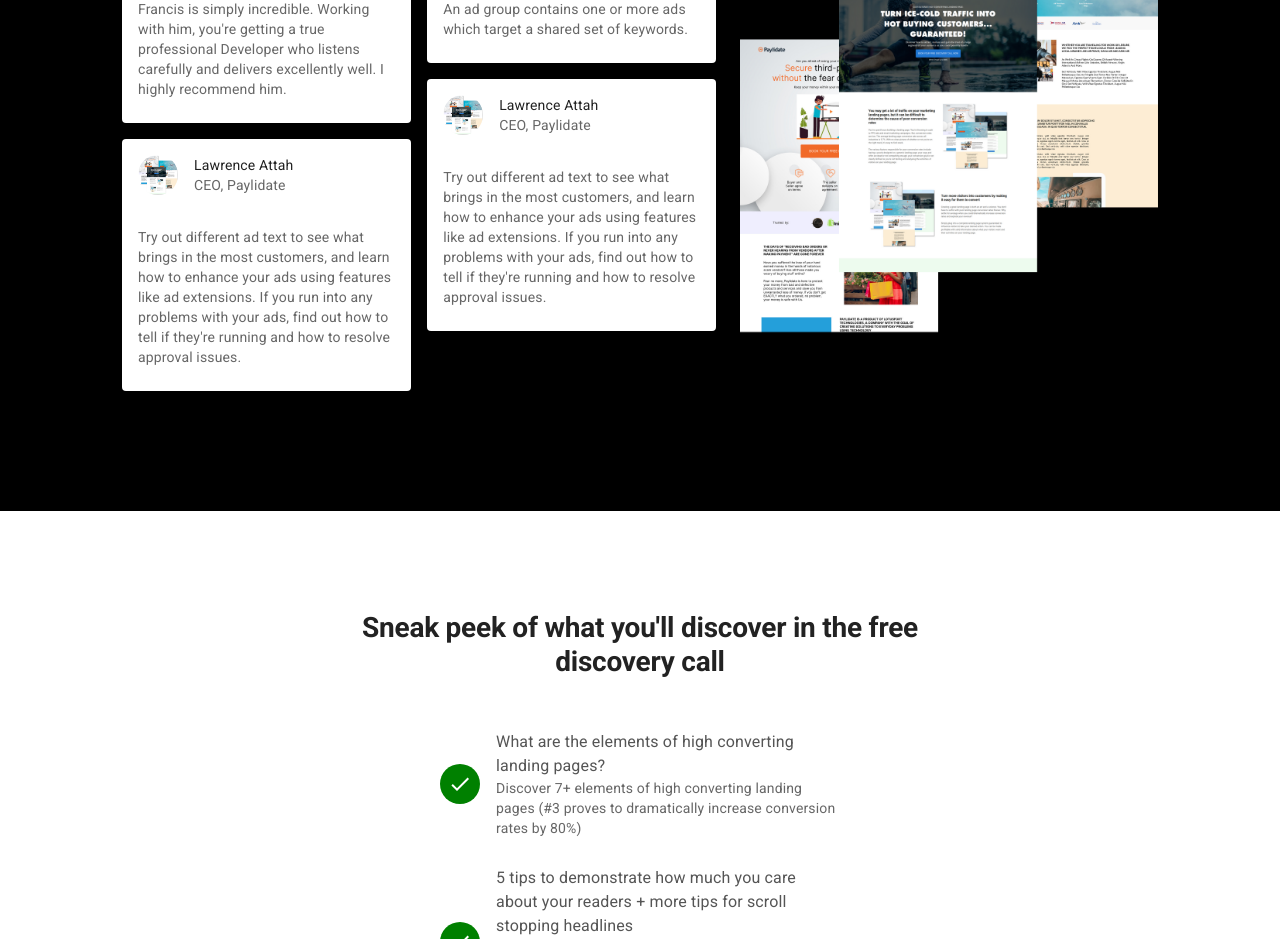
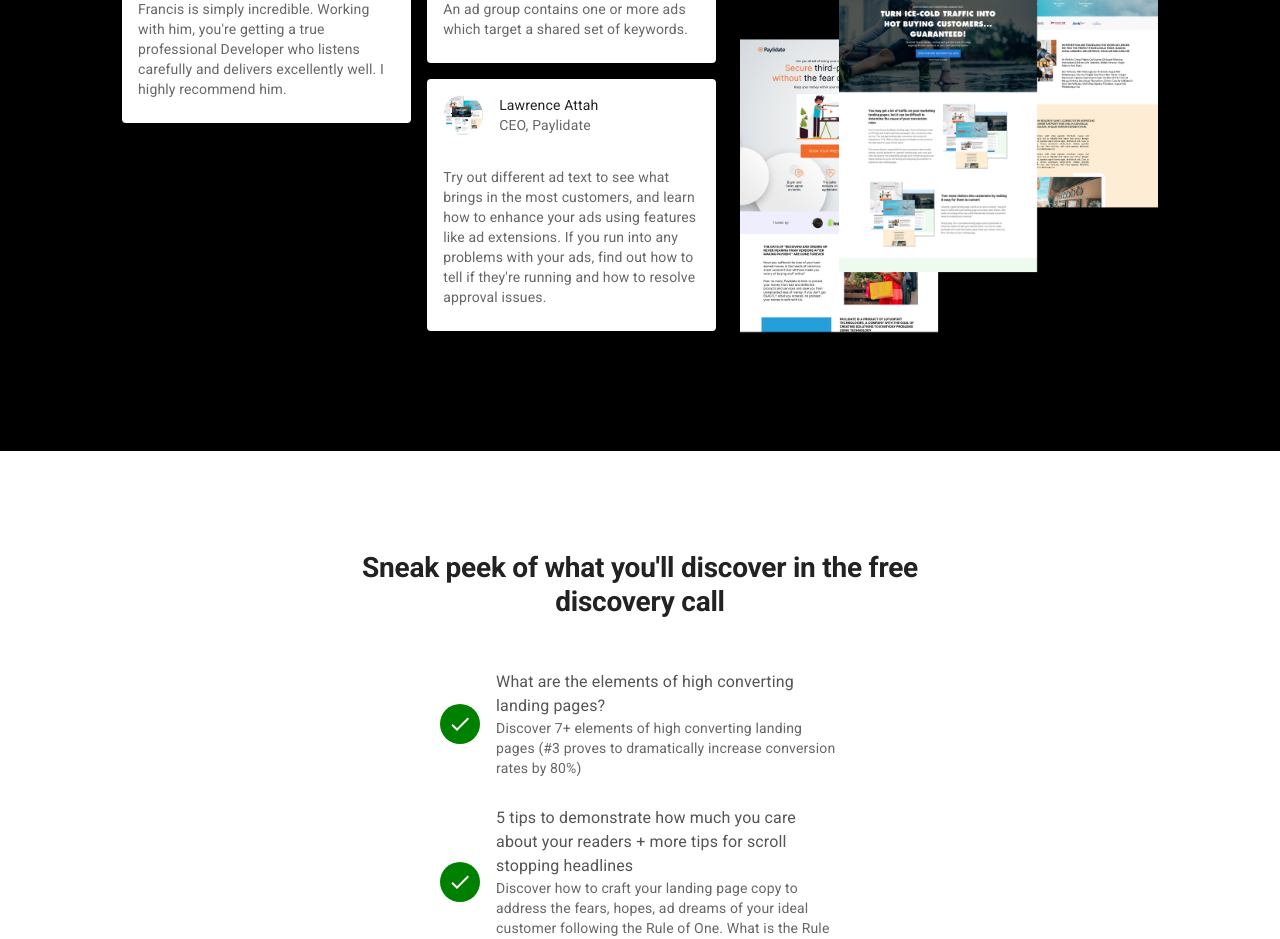
Before and after one commit to francisuloko/landing-page, a React (Create React App) app: page / in a window 1280 px wide. Shown: the part 4620-5559 px from the top of the page. Built offline with nearby package versions, Linux system fonts and the light colour scheme.

Commit message:
Modify appointment section

```diff
--- a/src/components/Appointment.js
+++ b/src/components/Appointment.js
@@ -19,7 +19,7 @@ export default function Appointment() {
         color="#555"
         alignItems="center"
         flexDirection="column"
-        sx={{ width: { xs: "95%", lg: "65%" }, m: "0 auto", p: "0 10px" }}
+        sx={{ width: { xs: "100%", lg: "65%" }, m: "0 auto", p: "0 10px" }}
       >
         <Box display="flex" alignItems="center" flexDirection="column">
           <Typography
--- a/src/components/Testimonials.js
+++ b/src/components/Testimonials.js
@@ -102,12 +102,4 @@ const testimonials = [
               If you run into any problems with your ads, find out how to tell if
               they're running and how to resolve approval issues.`,
   },
-  {
-    client: "Lawrence Attah",
-    role: "CEO, Paylidate",
-    message: `Try out different ad text to see what brings in the most customers,
-              and learn how to enhance your ads using features like ad extensions.
-              If you run into any problems with your ads, find out how to tell if
-              they're running and how to resolve approval issues.`,
-  },
 ];
```
